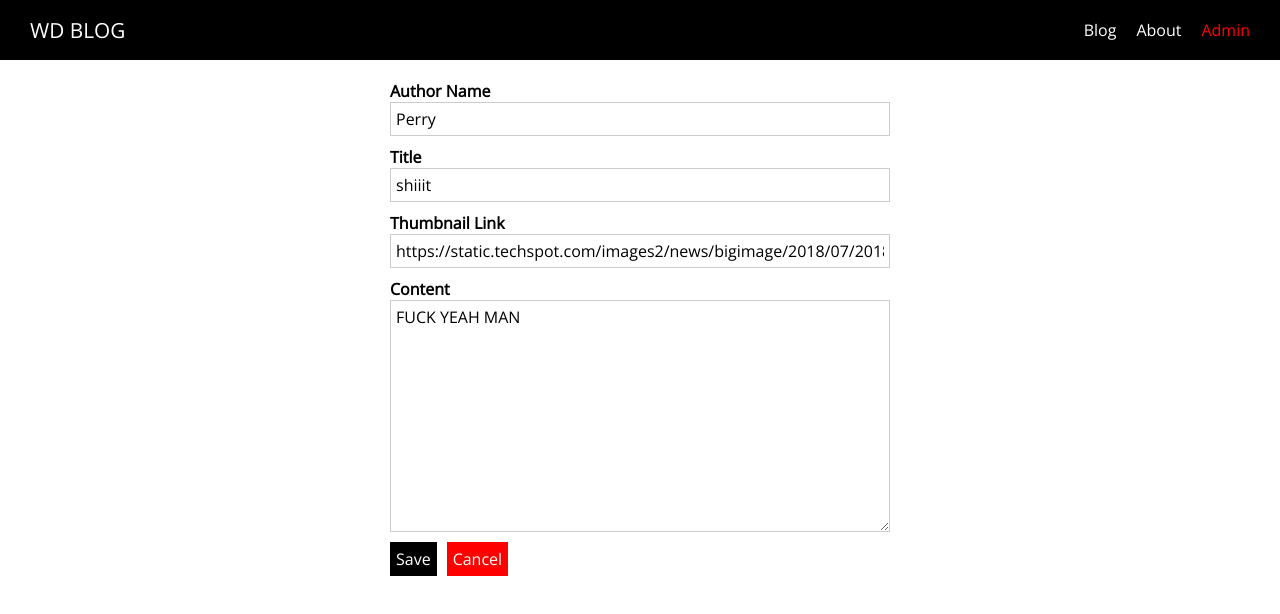
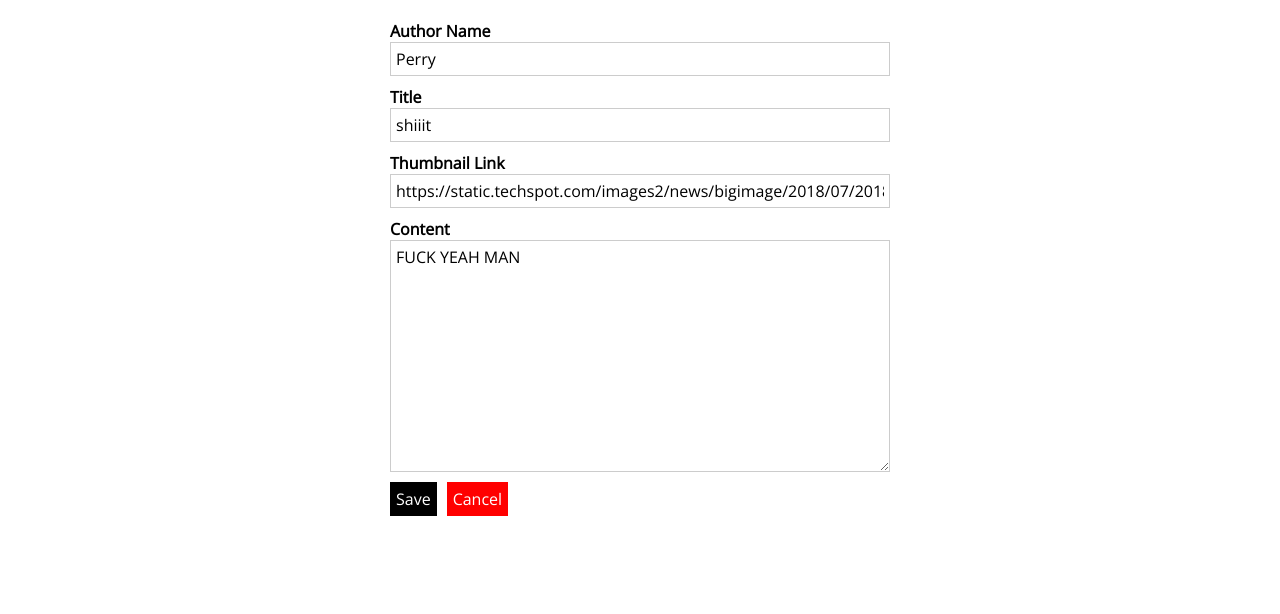
Before and after one commit to Hadr619/nuxt-blog, a Nuxt app: page /admin/1 in a window 1280 px wide. Shown: the top 614 px of the page. Built offline with nearby package versions, Linux system fonts and the light colour scheme.

Commit message:
34. add admin layout

```diff
--- /dev/null
+++ b/layouts/admin.vue
@@ -0,0 +1,14 @@
+<template>
+  <div>
+    <nuxt />
+  </div>
+</template>
+
+<style>
+html {
+  font-family:'Open Sans', sans-serif;
+}
+body{
+  margin:0;
+}
+</style>
--- a/pages/admin/_postId/index.vue
+++ b/pages/admin/_postId/index.vue
@@ -11,6 +11,7 @@
 <script>
 import AdminPostForm from '@/components/Admin/AdminPostForm'
 export default {
+    layout: 'admin',
     components:{
         AdminPostForm
     },
--- a/pages/admin/index.vue
+++ b/pages/admin/index.vue
@@ -14,6 +14,7 @@
 import PostList from '@/components/Posts/PostList'
 import AppButton from '@/components/UI/AppButton'
 export default {
+  layout: 'admin',
     components:{
         PostList,
         AppButton
--- a/pages/admin/new-post/index.vue
+++ b/pages/admin/new-post/index.vue
@@ -10,6 +10,7 @@
 import AdminPostForm from '@/components/Admin/AdminPostForm'
 
 export default {
+    layout: 'admin',
     components:{
         AdminPostForm
     },
```
